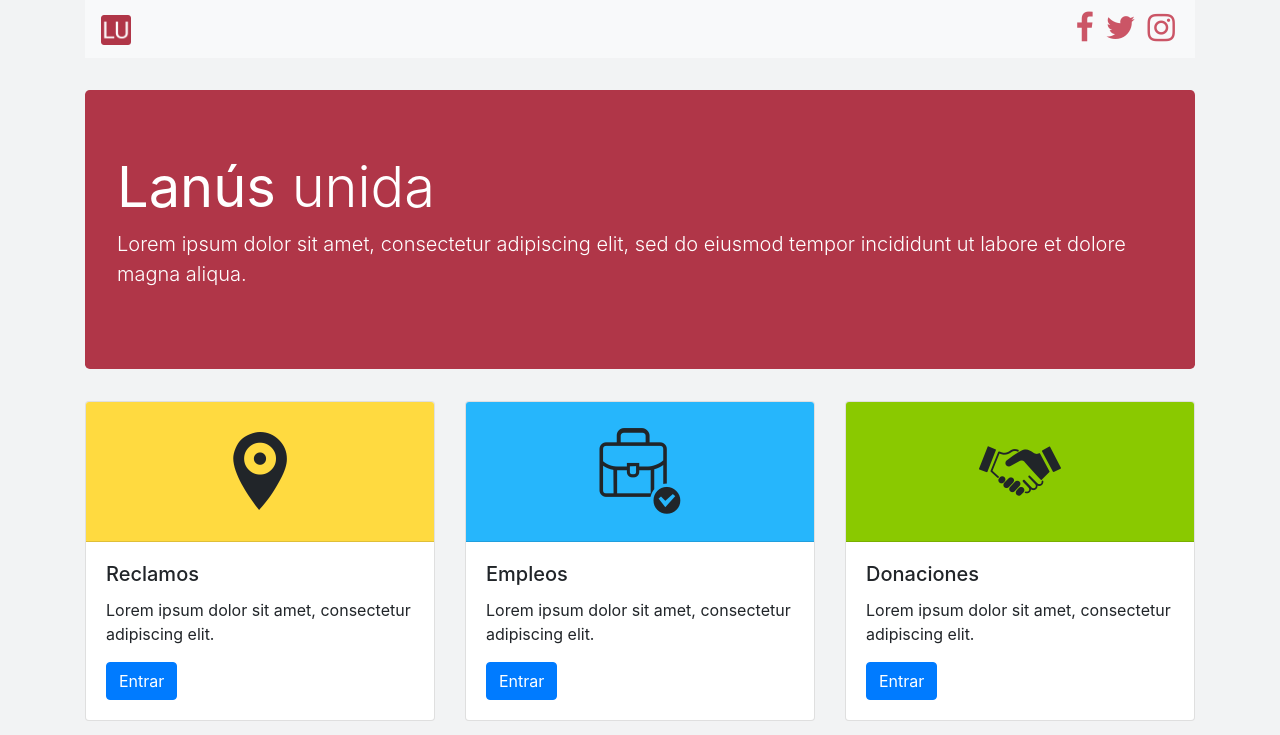
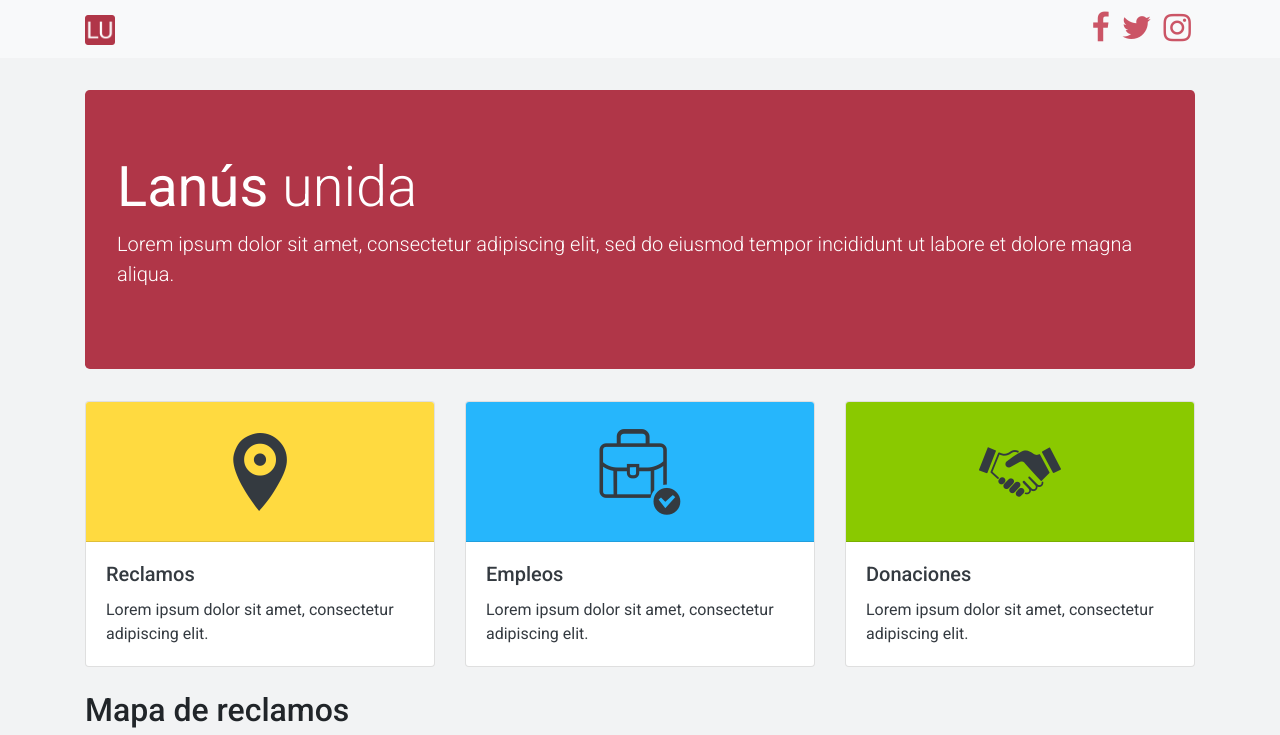
Before and after one commit to coloseis/coloseis.github.io, a plain HTML site: page index.html in a window 1280 px wide. Shown: the top 735 px of the page. Drawn offline with nearby package versions, Linux system fonts and the light colour scheme.

Commit message:
Avances.

```diff
--- a/index.html
+++ b/index.html
@@ -30,10 +30,10 @@
     <title>Lanús Unida</title>
 </head>
 
-<body class="bg-principal">
+<body class="bg-principal main">
     <!-- HEADER -->
+    <nav class="navbar navbar-light bg-light">
         <div class="container">
-        <nav class="navbar navbar-light bg-light">
             <a class="navbar-brand" href="#">
                 <img src="wwwroot/images/favicon_io/favicon-32x32.png" width="30" height="30" alt="">
             </a>
@@ -49,7 +49,9 @@
                 <!-- <li class="nav-item"><a class="nav-link p-1" href="#" target="_blank" rel="noopener"
                         aria-label="Mail"><i class="fa fa-envelope fa-2x text-granate-light"></i></a></li> -->
             </ul>
+        </div>
     </nav>
+    <div class="container">
         <div class="jumbotron mt-comun bg-granate text-white">
             <h1 class="display-4"><strong>Lanús</strong> unida</h1>
             <p class="lead">Lorem ipsum dolor sit amet, consectetur adipiscing elit, sed do eiusmod tempor incididunt ut
@@ -61,19 +63,22 @@
         <div class="row row-cols-1 row-cols-sm-2 row-cols-md-3">
             <!-- RECLAMOS -->
             <div class="col mb-4">
+                <a href="#" class="text-decoration-none text-dark">
                     <div class="card">
                         <div class="card-header card-header-height d-flex align-items-center bg-maiz-light">
-                        <span class="flex-fill text-center"><i class="icono-arg-marcador-ubicacion-2 fa-4x"></i></span>
+                            <span class="flex-fill text-center"><i
+                                    class="icono-arg-marcador-ubicacion-2 fa-4x"></i></span>
                         </div>
                         <div class="card-body">
                             <h5 class="card-title">Reclamos</h5>
                             <p class="card-text">Lorem ipsum dolor sit amet, consectetur adipiscing elit.</p>
-                        <a href="#" class="btn btn-primary">Entrar</a>
                         </div>
                     </div>
+                </a>
             </div>
             <!-- TRABAJO -->
             <div class="col mb-4">
+                <a href="#" class="text-decoration-none text-dark">
                     <div class="card">
                         <div class="card-header card-header-height d-flex align-items-center bg-cielo-light">
                             <span class="flex-fill text-center"><i class="icono-arg-maletin-check fa-4x"></i></span>
@@ -81,12 +86,13 @@
                         <div class="card-body">
                             <h5 class="card-title">Empleos</h5>
                             <p class="card-text">Lorem ipsum dolor sit amet, consectetur adipiscing elit.</p>
-                        <a href="#" class="btn btn-primary">Entrar</a>
                         </div>
                     </div>
+                </a>
             </div>
             <!-- TRABAJO -->
             <div class="col mb-4">
+                <a href="#" class="text-decoration-none text-dark">
                     <div class="card">
                         <div class="card-header card-header-height d-flex align-items-center bg-verdin-light">
                             <span class="flex-fill text-center"><i class="icono-arg-solidaridad fa-4x"></i></span>
@@ -94,9 +100,9 @@
                         <div class="card-body">
                             <h5 class="card-title">Donaciones</h5>
                             <p class="card-text">Lorem ipsum dolor sit amet, consectetur adipiscing elit.</p>
-                        <a href="#" class="btn btn-primary">Entrar</a>
                         </div>
                     </div>
+                </a>
             </div>
         </div>
     </div>
--- a/wwwroot/css/main.css
+++ b/wwwroot/css/main.css
@@ -1,4 +1,4 @@
-body {
+.main {
   font-family: Roboto, "Helvetica Neue", Arial;
   font-size: 1rem;
 }
```
Lines whose indentation alone changed are shown as unchanged.
